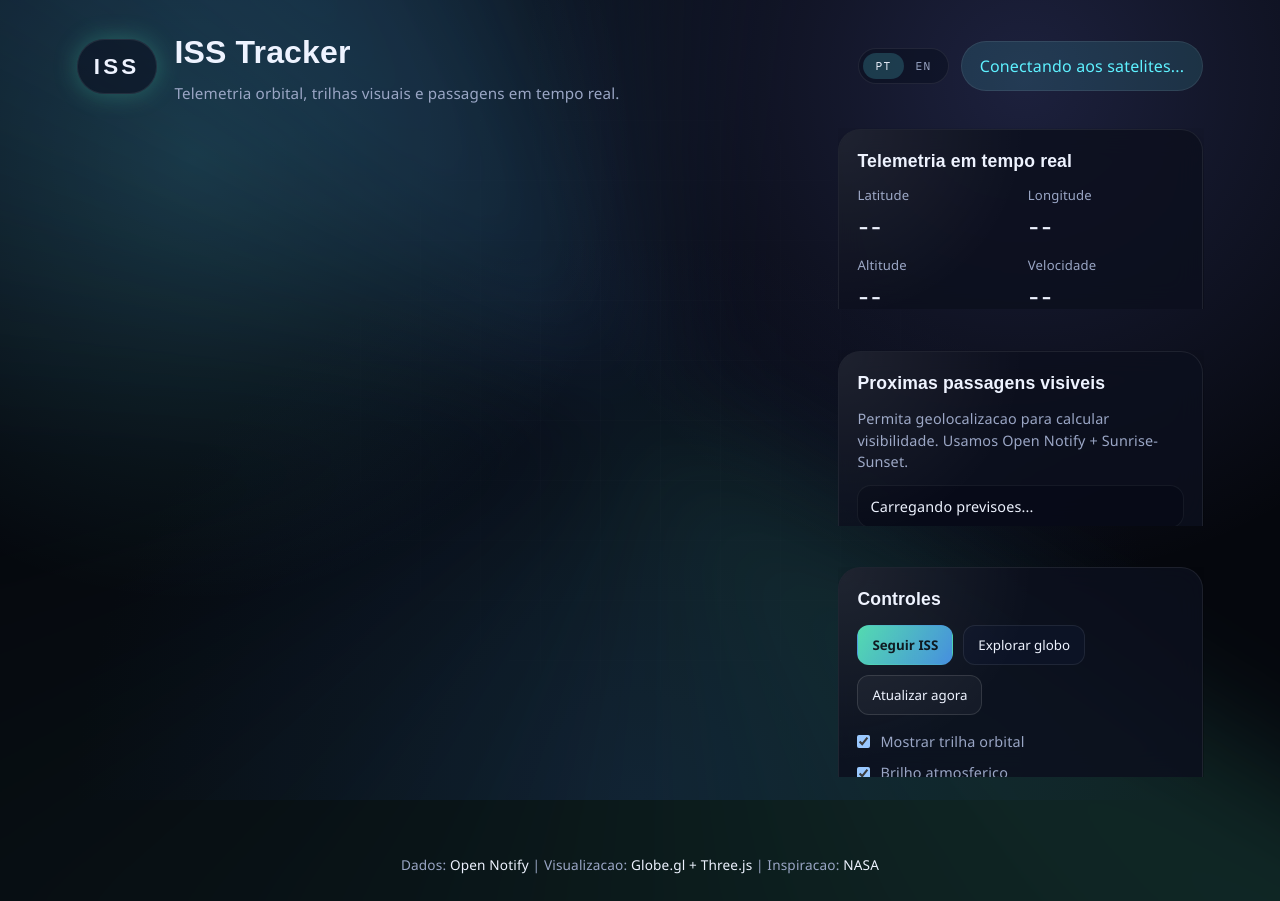
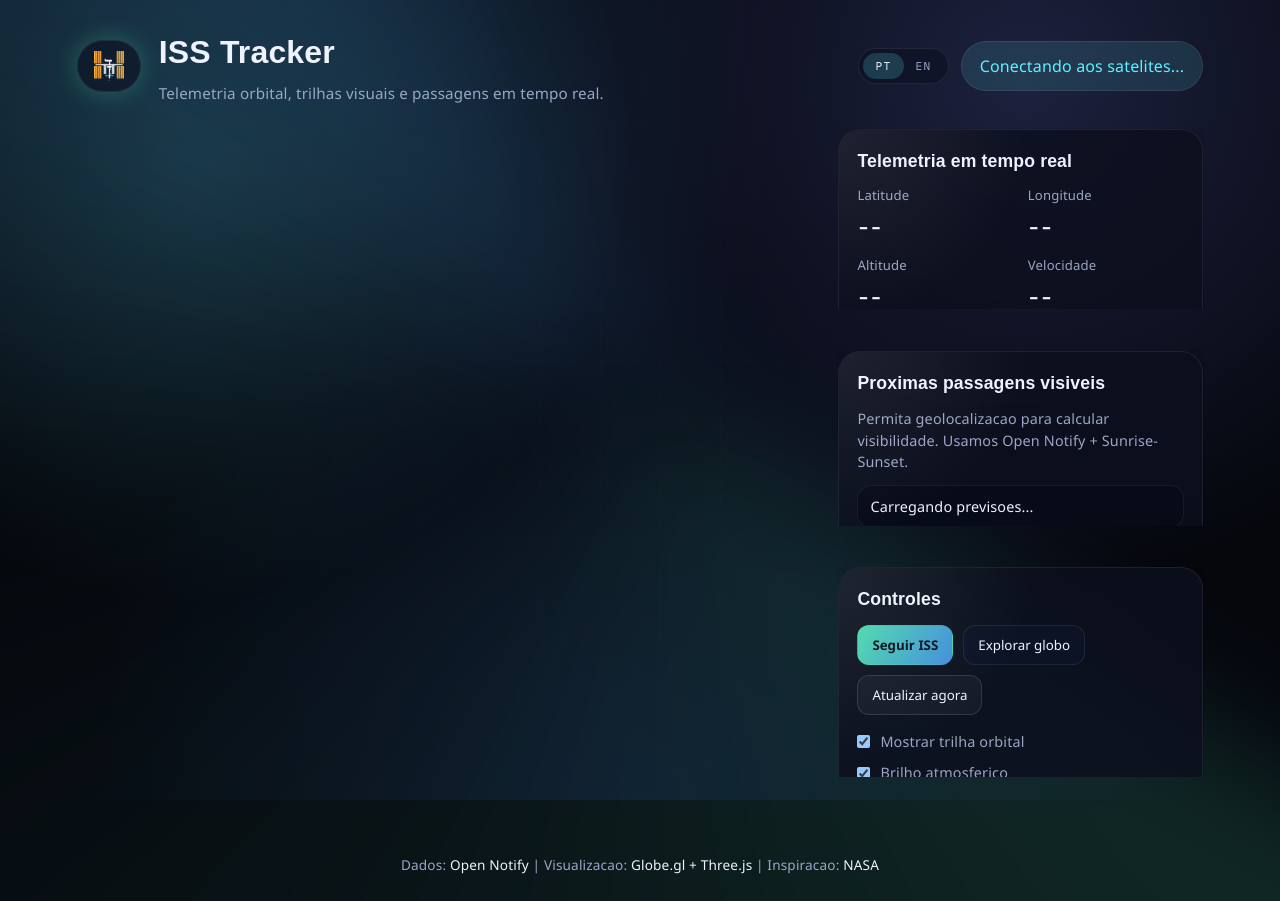
Before and after one commit to ChristopherDond/ISS-Tracker, a plain HTML site: page index.html in a window 1280 px wide. Drawn offline with nearby package versions, Linux system fonts and the light colour scheme; a script that the page names is missing; a web font is replaced by a local one.

Commit message:
Add a new ICON for project

```diff
--- a/index.html
+++ b/index.html
@@ -24,7 +24,9 @@
 
     <header class="topbar">
       <div class="brand">
-        <span class="logo">ISS</span>
+        <span class="logo">
+          <img class="logo-image" src="assets/ISS-SVG.webp" alt="ISS" />
+        </span>
         <div>
           <h1 data-i18n="title">ISS Tracker</h1>
           <p data-i18n="subtitle">Telemetria orbital, trilhas visuais e passagens em tempo real.</p>
--- a/styles.css
+++ b/styles.css
@@ -90,6 +90,15 @@ body {
   border: 1px solid var(--stroke);
   box-shadow: 0 0 25px rgba(77, 227, 180, 0.3);
   background: rgba(10, 16, 32, 0.6);
+  display: inline-flex;
+  align-items: center;
+  justify-content: center;
+}
+
+.logo-image {
+  width: 30px;
+  height: 30px;
+  display: block;
 }
 
 .brand h1 {
```
Also changed, not shown: assets/ISS-SVG.webp (added).
